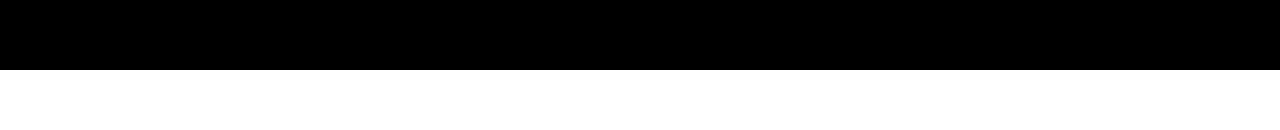
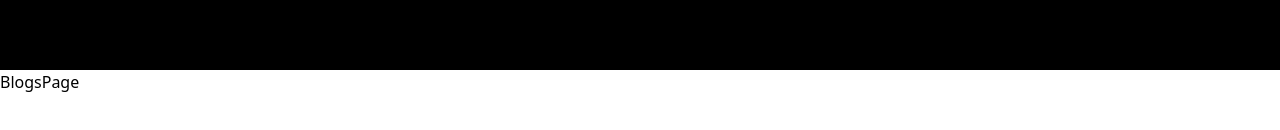
Before and after one commit to rkzahidhassandipu/React-Tailwind-Blog, a React (Vite) app: page /blogs in a window 1280 px wide. Shown: the part 414-544 px from the top of the page. Built offline with nearby package versions, Linux system fonts and the light colour scheme.

Commit message:
Blog page start

```diff
--- /dev/null
+++ b/src/components/BlogsPage.jsx
@@ -0,0 +1,9 @@
+import React from 'react'
+
+const BlogsPage = () => {
+  return (
+    <div>BlogsPage</div>
+  )
+}
+
+export default BlogsPage
--- a/src/pages/Blogs.jsx
+++ b/src/pages/Blogs.jsx
@@ -1,4 +1,5 @@
 import React from 'react'
+import BlogsPage from '../components/BlogsPage'
 
 const Blogs = () => {
   return (
@@ -6,6 +7,11 @@ const Blogs = () => {
       <div className='py-40 bg-black text-center text-white px-4'>
         <h1 className='text-5xl lg:text-7xl leading-snug font-bold mb-5'>Blog Page</h1>
       </div>
+
+      {/* all blogs container */}
+      <div className='max-w-7xl mx-auto'>
+        <BlogsPage />
+      </div>
     </div>
   )
 }
```
